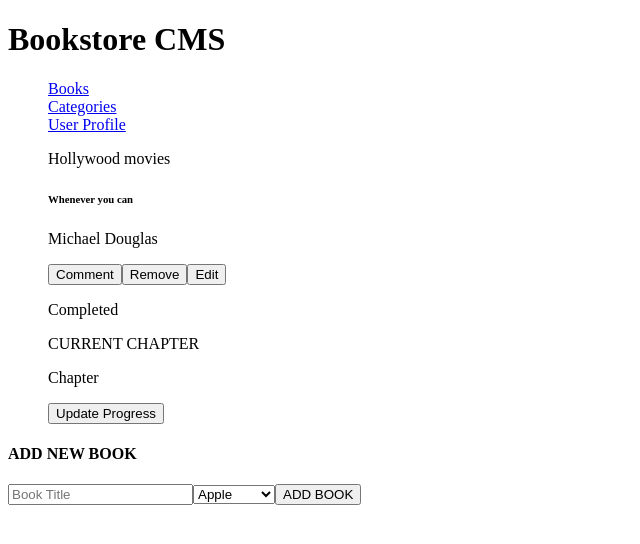
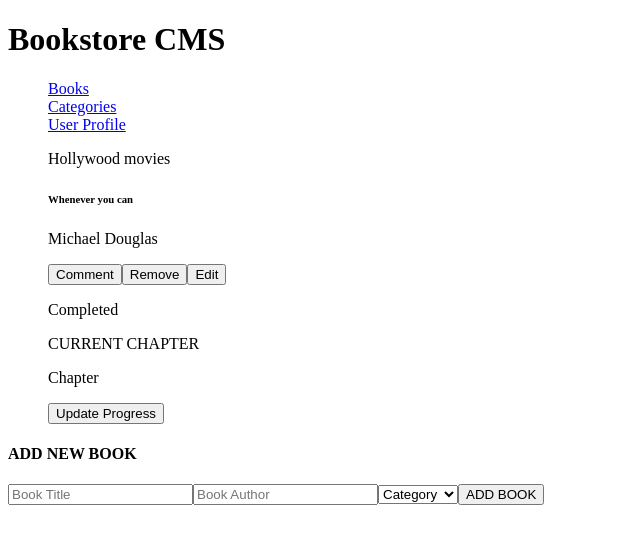
Before and after one commit to AdedayoOpeyemi/bookstore, a React (Create React App) app: page / in a window 1280 px wide. Shown: the top 544 px of the page, without its empty margins (0-640 px from the left). Built offline with nearby package versions, Linux system fonts and the light colour scheme.

Commit message:
add book functionality

```diff
--- a/package.json
+++ b/package.json
@@ -12,6 +12,7 @@
     "react-router-dom": "^5.3.0",
     "react-scripts": "4.0.3",
     "redux": "^4.1.1",
+    "redux-logger": "^3.0.6",
     "uuid": "^3.4.0",
     "web-vitals": "^1.0.1"
   },
--- a/src/components/AddNewBook.js
+++ b/src/components/AddNewBook.js
@@ -1,43 +1,45 @@
-import React from 'react';
+import { React, useState } from 'react';
+import { useDispatch } from 'react-redux';
+import { addBook } from '../redux/books/books';
 
-const options = [
-  {
-    key: 'apple',
-    label: 'Apple',
-    value: 'apple',
-  },
-  {
-    key: 'mango',
-    label: 'Mango',
-    value: 'mango',
-  },
-  {
-    key: 'banana',
-    label: 'Banana',
-    value: 'banana',
-  },
-  {
-    key: 'pineapple',
-    label: 'Pineapple',
-    value: 'pineapple',
-  },
-];
+const AddBook = () => {
+  const dispatch = useDispatch();
 
-const AddBook = () => (
-  <>
+  const [t, setTitle] = useState('');
+  const [c, setCategory] = useState('');
+  const [a, setAuthor] = useState('');
+
+  const submitBookToStore = () => {
+    const newBook = {
+    // make sure it's unique
+      title: t,
+      author: a,
+      category: c,
+    };
+
+    // dispatch an action and pass it the newBook object (your action's payload)
+    dispatch(addBook(newBook));
+  };
+
+  return (
     <div className="add-book-container">
       <h4>ADD NEW BOOK</h4>
       <form>
-        <input type="text" placeholder="Book Title" />
-        <select>
-          {options.map((option) => (
-            <option key={option.key} value={option.value}>{option.label}</option>
-          ))}
+        <input type="text" name="title" placeholder="Book Title" onChange={(e) => setTitle(e.target.value)} />
+        <input type="text" name="author" placeholder="Book Author" onChange={(e) => setAuthor(e.target.value)} />
+        <select name="category" id="category" defaultValue="Category" onChange={(e) => setCategory(e.target.value)}>
+          {/* {options.map((option) => (
+          <option key={option.key} value={option.value}>{option.label}</option>
+        ))} */}
+          <option disabled>Category</option>
+          <option value="Thriller">Thriller</option>
+          <option value="Romance">Romance</option>
+          <option value="Action">Action</option>
         </select>
-        <button type="submit">ADD BOOK</button>
+        <button type="submit" onClick={submitBookToStore}>ADD BOOK</button>
       </form>
     </div>
-  </>
-);
+  );
+};
 
 export default AddBook;
--- a/src/index.js
+++ b/src/index.js
@@ -1,15 +1,19 @@
 import React from 'react';
 import ReactDOM from 'react-dom';
 import { BrowserRouter as Router } from 'react-router-dom';
+import { Provider } from 'react-redux';
+import store from './redux/configureStore';
 import App from './App';
 import reportWebVitals from './reportWebVitals';
 
 ReactDOM.render(
-  <React.StrictMode>
-    <Router basename={process.env.PUBLIC_URL}>
-      <App />
-    </Router>
-  </React.StrictMode>,
+  <Provider store={store}>
+    <React.StrictMode>
+      <Router basename={process.env.PUBLIC_URL}>
+        <App />
+      </Router>
+    </React.StrictMode>
+  </Provider>,
   document.getElementById('root'),
 );
 
--- a/src/redux/books/books.js
+++ b/src/redux/books/books.js
@@ -11,7 +11,6 @@ const reducer = (state = [], action) => {
       newBook = {
         ...action.book,
         id: uuidv4(),
-        author: '',
         progress: 0,
         chapter: 1,
       };
```
Also changed, not shown: src/redux/configureStore.js (line endings or trailing spaces), 2 other files (tests, documents, lock files or other folders).
